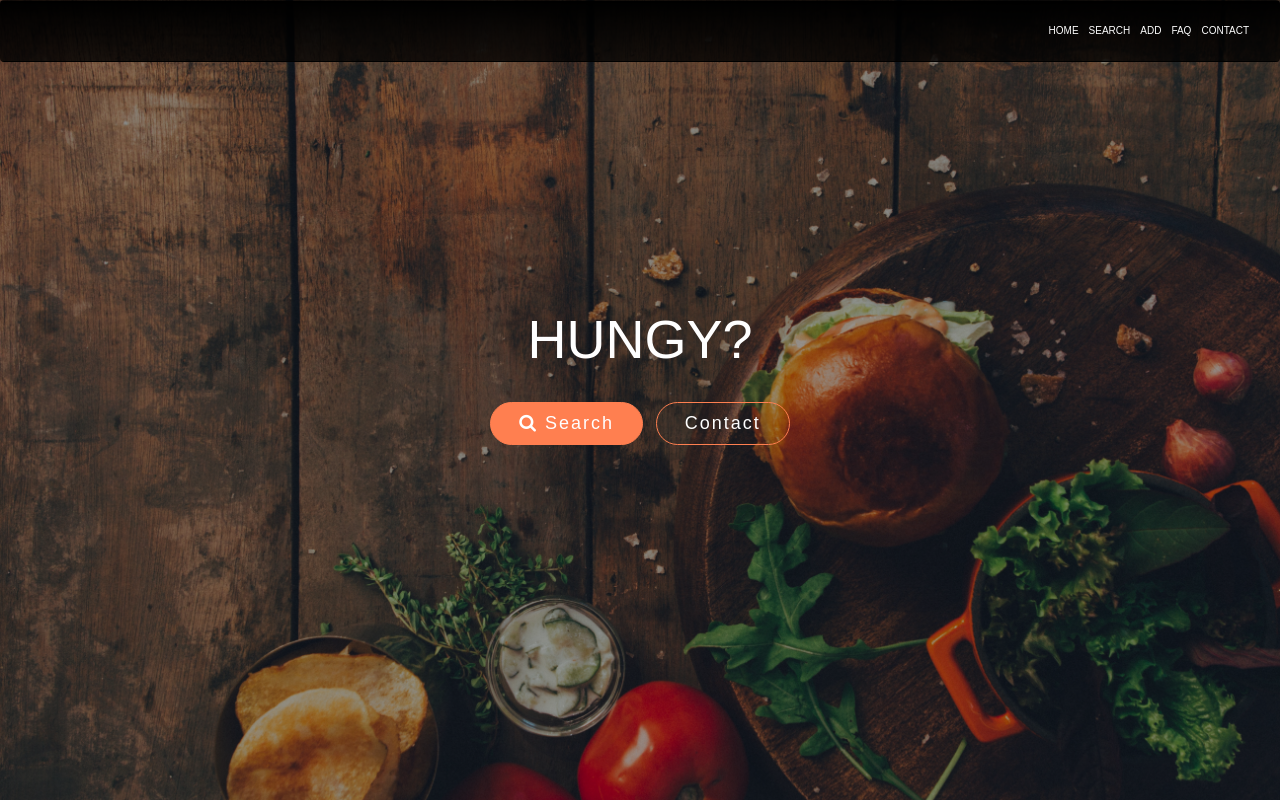
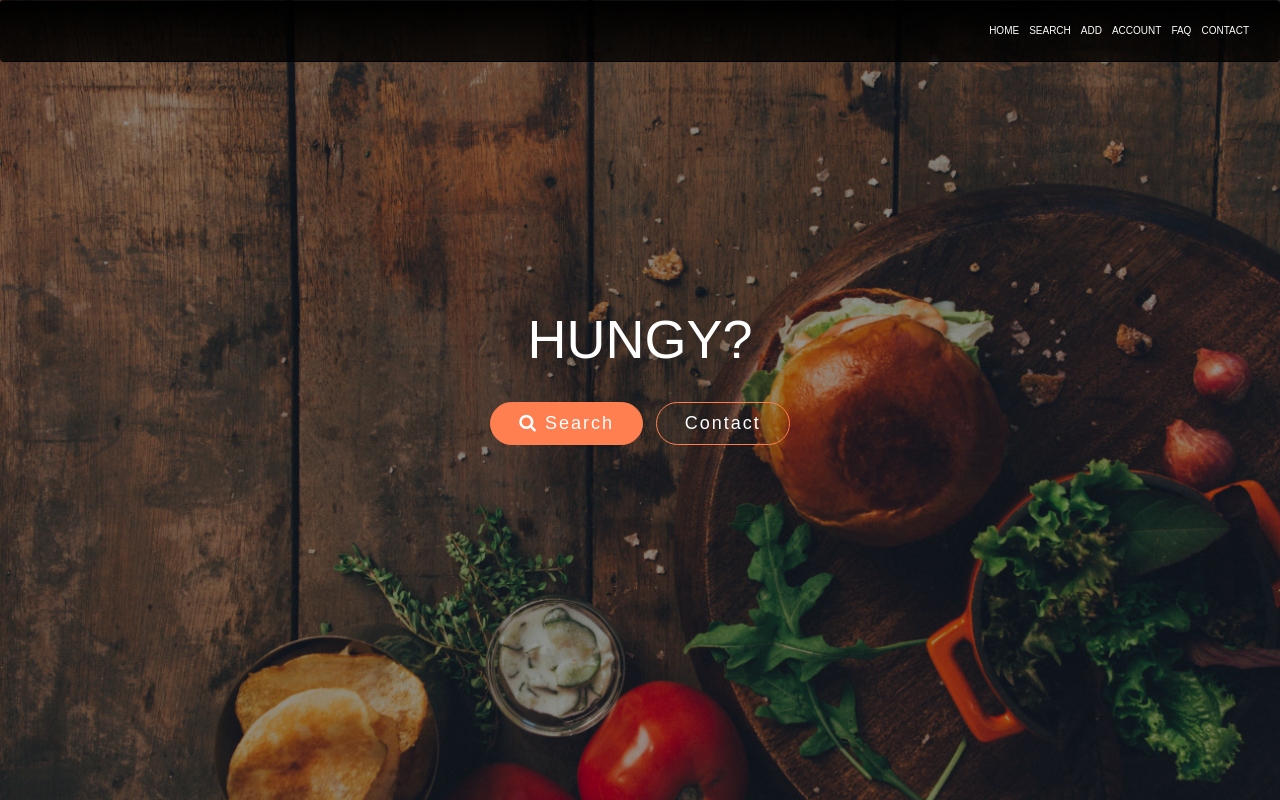
Before and after one commit to enos2328/cst205-project, a Flask app: page / in a window 1280 px wide. Run offline with Flask 2, Linux system fonts and the light colour scheme; some libraries are stand-ins or nearby versions.

Commit message:
Update index.html

```diff
--- a/templates/index.html
+++ b/templates/index.html
@@ -41,6 +41,9 @@
 							<a class="nav-link" href="/add">ADD</a>
 							</li>
 							<li class="nav-item">
+							<a class="nav-link" href="/login">ACCOUNT</a>
+							</li>
+							<li class="nav-item">
 							<a class="nav-link" href="/faq">FAQ</a>
 							</li>
 							<li class="nav-item">
```
Lines whose indentation alone changed are shown as unchanged.
